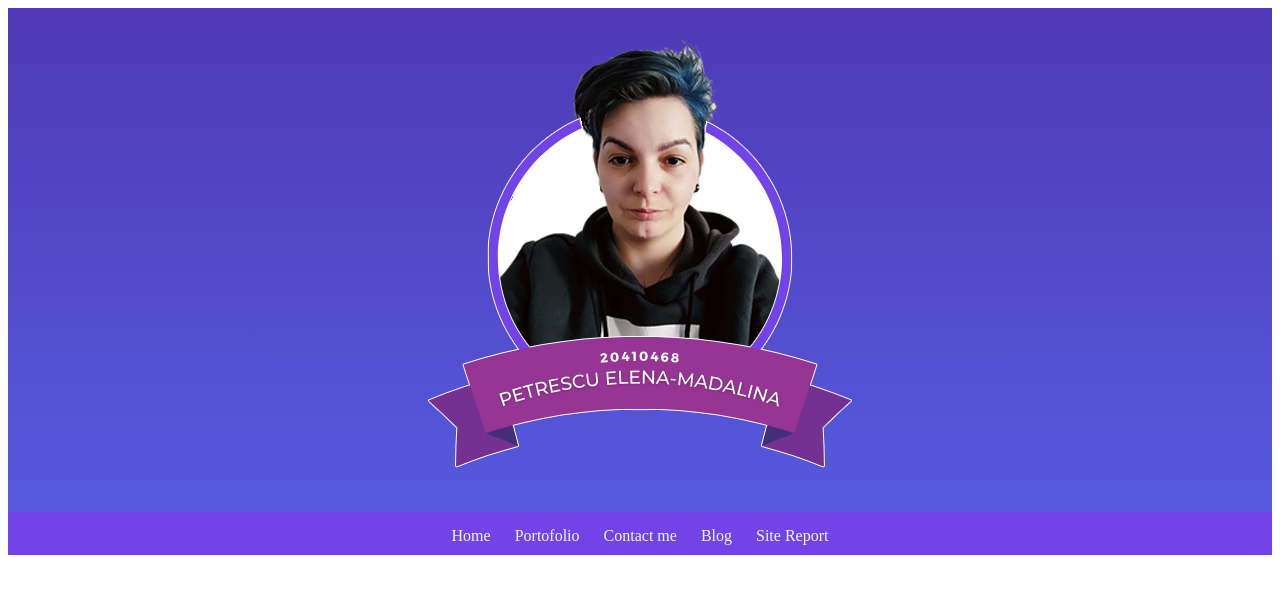
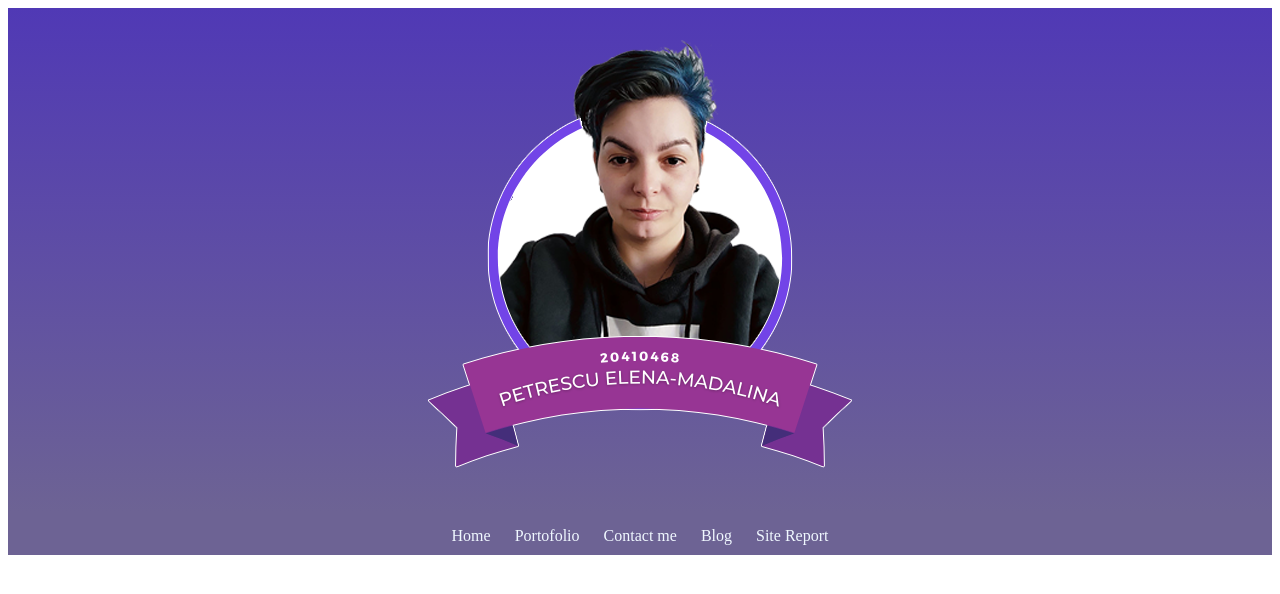
Before and after one commit to ankoluvzu/20410468-Portofolio, a plain HTML site: page index.html in a window 1280 px wide. Drawn offline with Linux system fonts and the light colour scheme.

Commit message:
Changed the navigation color

```diff
--- a/index.css
+++ b/index.css
@@ -5,13 +5,13 @@
 
 header {
     text-align: center;
-    background-image: linear-gradient(#5039b5 , #555adf);
+    background-image: linear-gradient(#5039b5 , #6d6394);
 }
 
 nav {
     padding-top: 15px;
     padding-bottom: 10px;
-    background-color:#7244e7;
+    background-color:#6d6394;
     color: aliceblue;
     text-align: center;
 
```
